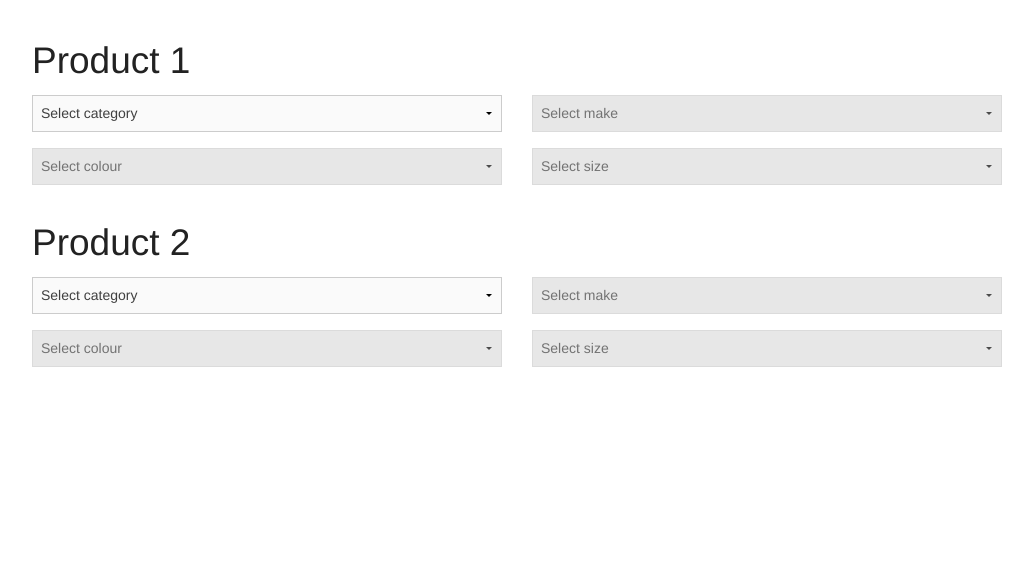
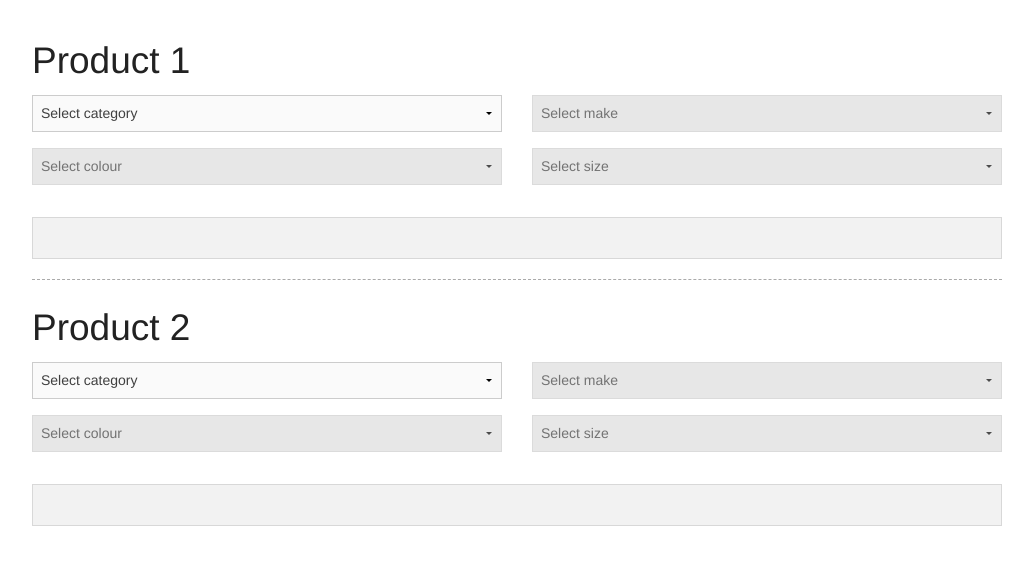
Before and after one commit to sebastiansulinski/cascading-dropdown, a website: page examples/index.html in a window 1280 px wide. Shown: the whole page, without its empty margins (123-1156 px from the left). Drawn offline with Linux system fonts and the light colour scheme.

Commit message:
Added container with default message

```diff
--- a/examples/index.html
+++ b/examples/index.html
@@ -10,6 +10,11 @@
 
             padding: 2rem 0;
 
+        }
+        .divider {
+            height: 1.25rem;
+            width: 100%;
+            border-top: dashed 1px #aaa;
         }
     </style>
 </head>
@@ -112,7 +117,13 @@
         </form>
 
 
-        <div data-replacement-container="container1"></div>
+        <div
+            class="panel cascadingContainer"
+            data-replacement-container="container1"
+            data-default-content="To see results please make your selection using menus above."
+            ></div>
+
+        <div class="divider"></div>
 
 
         <form>
@@ -204,7 +215,11 @@
 
         </form>
 
-        <div data-replacement-container="container2"></div>
+        <div
+            class="panel cascadingContainer"
+            data-replacement-container="container2"
+            data-default-content="To see results please make your selection using menus above."
+            ></div>
 
     </div>
 
```
